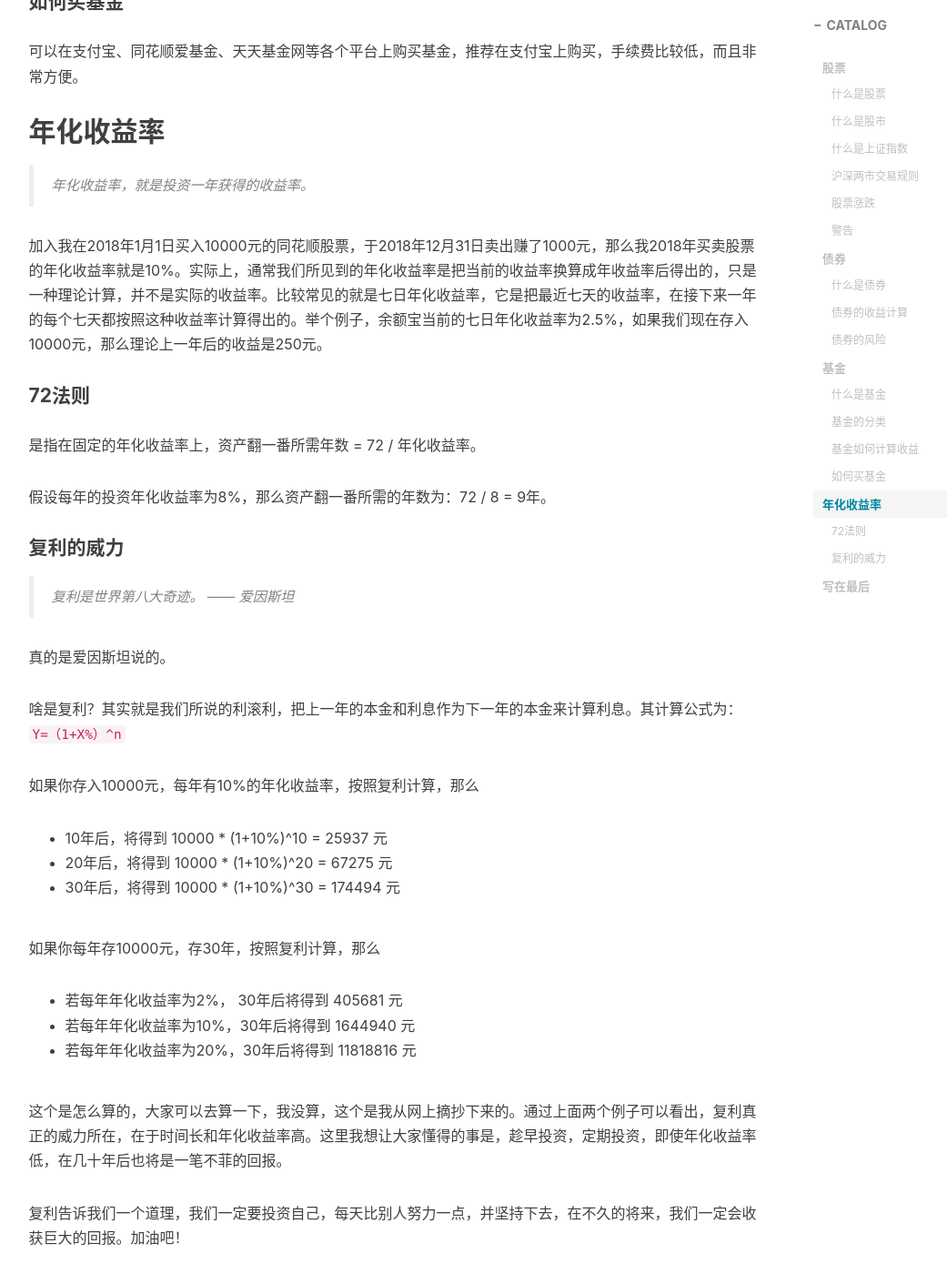
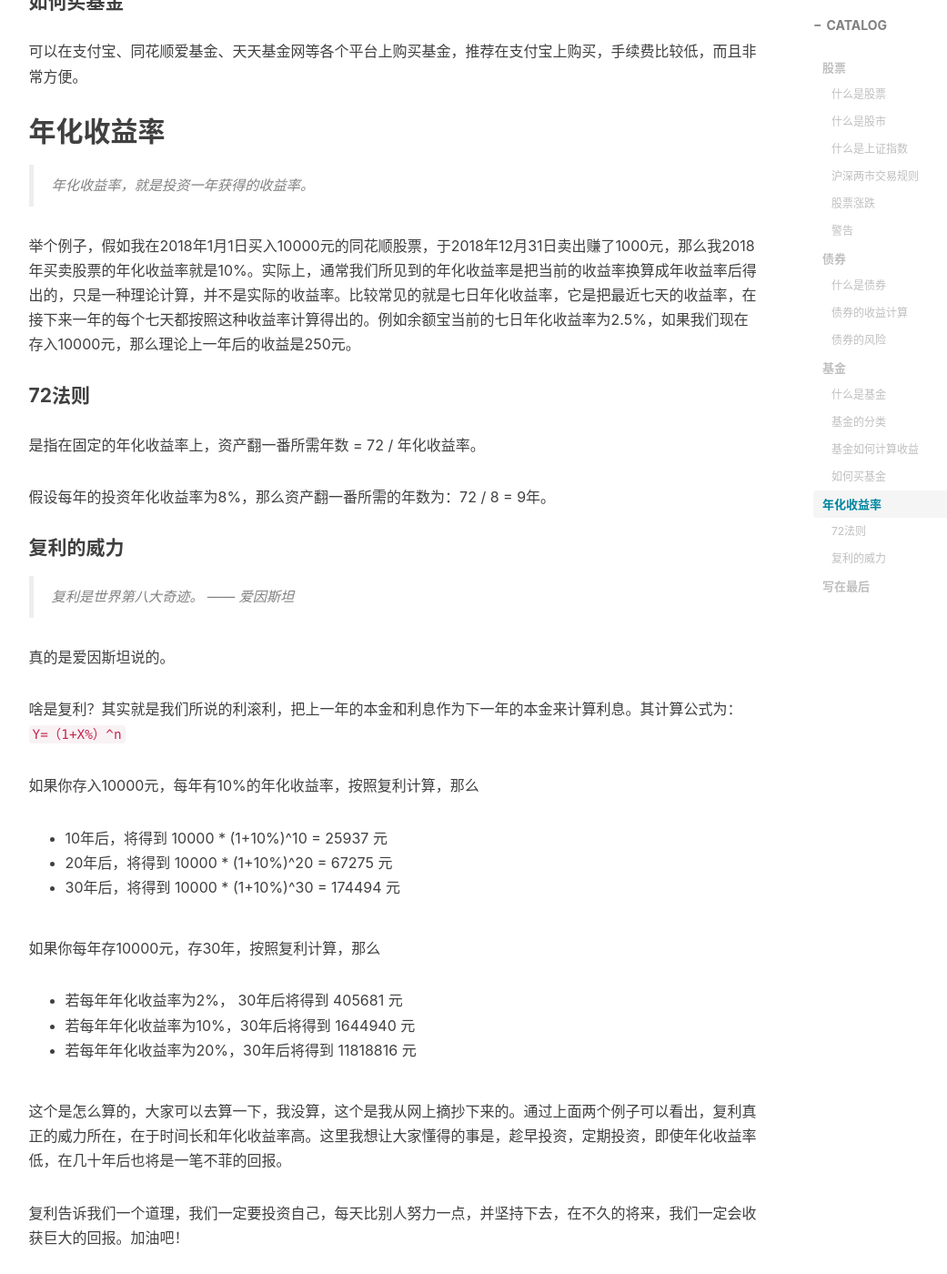
Before and after one commit to fengh0409/fengh0409.github.io, a Jekyll site: the page built from _posts/2019-03-24-make-money.markdown, in a window 1280 px wide and 1400 px high, scrolled down 6270 px. Shown: the whole window at 91% size, without its empty margins (136-1177 px from the left). Built offline with Jekyll 4.4.1, drawn with Linux system fonts in a browser that asks for light colours; nearby versions of some CDN libraries; comment, search, counter and statistics services are not loaded; some of the changed text lies outside the part shown.

Commit message:
Update 2019-03-24-make-money.markdown

```diff
--- a/_posts/2019-03-24-make-money.markdown
+++ b/_posts/2019-03-24-make-money.markdown
@@ -185,7 +185,7 @@ tags:
 ## 年化收益率
 > 年化收益率，就是投资一年获得的收益率。
 
-加入我在2018年1月1日买入10000元的同花顺股票，于2018年12月31日卖出赚了1000元，那么我2018年买卖股票的年化收益率就是10%。实际上，通常我们所见到的年化收益率是把当前的收益率换算成年收益率后得出的，只是一种理论计算，并不是实际的收益率。比较常见的就是七日年化收益率，它是把最近七天的收益率，在接下来一年的每个七天都按照这种收益率计算得出的。举个例子，余额宝当前的七日年化收益率为2.5%，如果我们现在存入10000元，那么理论上一年后的收益是250元。
+举个例子，假如我在2018年1月1日买入10000元的同花顺股票，于2018年12月31日卖出赚了1000元，那么我2018年买卖股票的年化收益率就是10%。实际上，通常我们所见到的年化收益率是把当前的收益率换算成年收益率后得出的，只是一种理论计算，并不是实际的收益率。比较常见的就是七日年化收益率，它是把最近七天的收益率，在接下来一年的每个七天都按照这种收益率计算得出的。例如余额宝当前的七日年化收益率为2.5%，如果我们现在存入10000元，那么理论上一年后的收益是250元。
 
 #### 72法则
 是指在固定的年化收益率上，资产翻一番所需年数 = 72 / 年化收益率。
```
Also changed, not shown: other parts of _posts/2019-03-24-make-money.markdown (+1 -1 lines).
